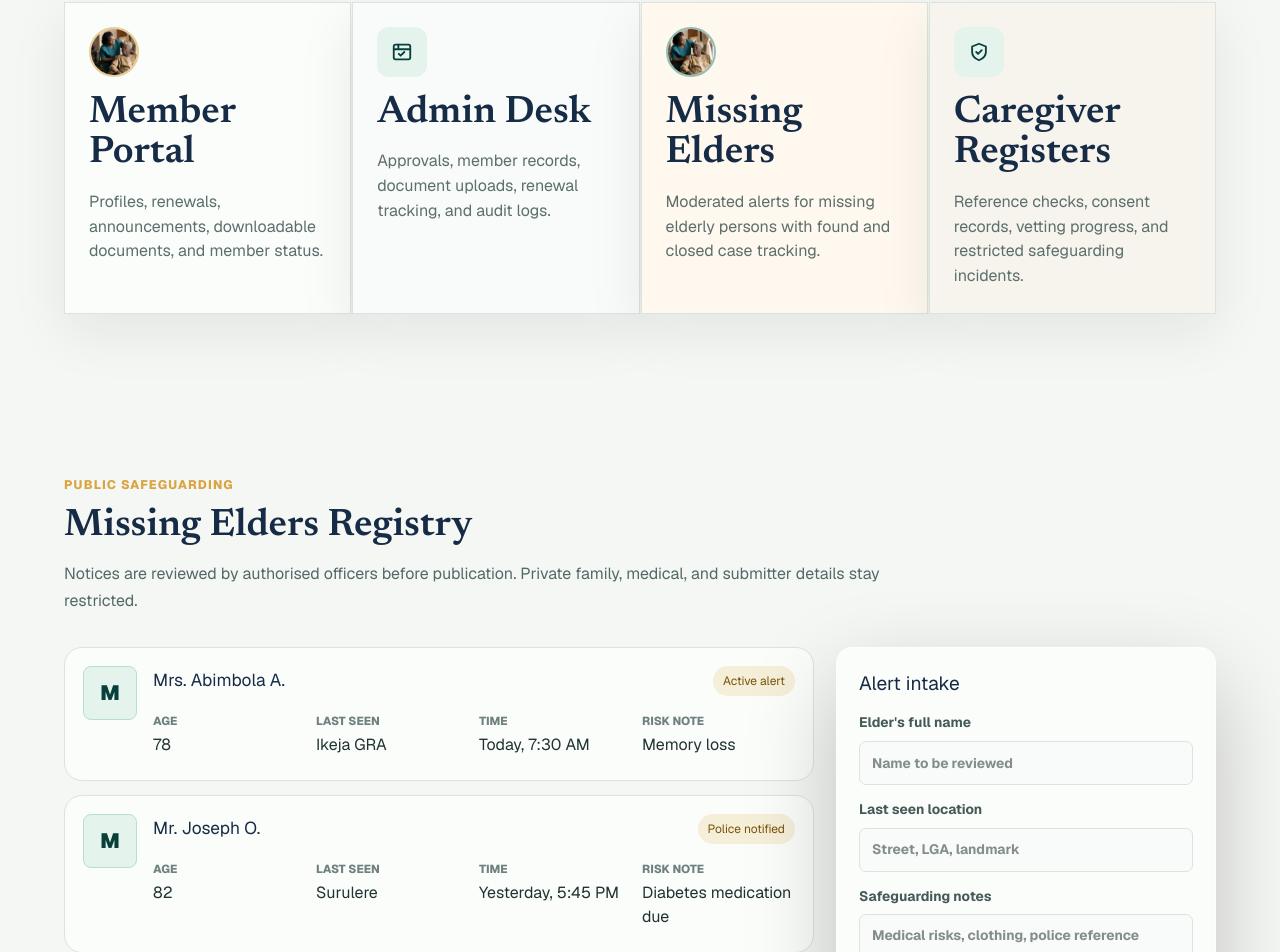
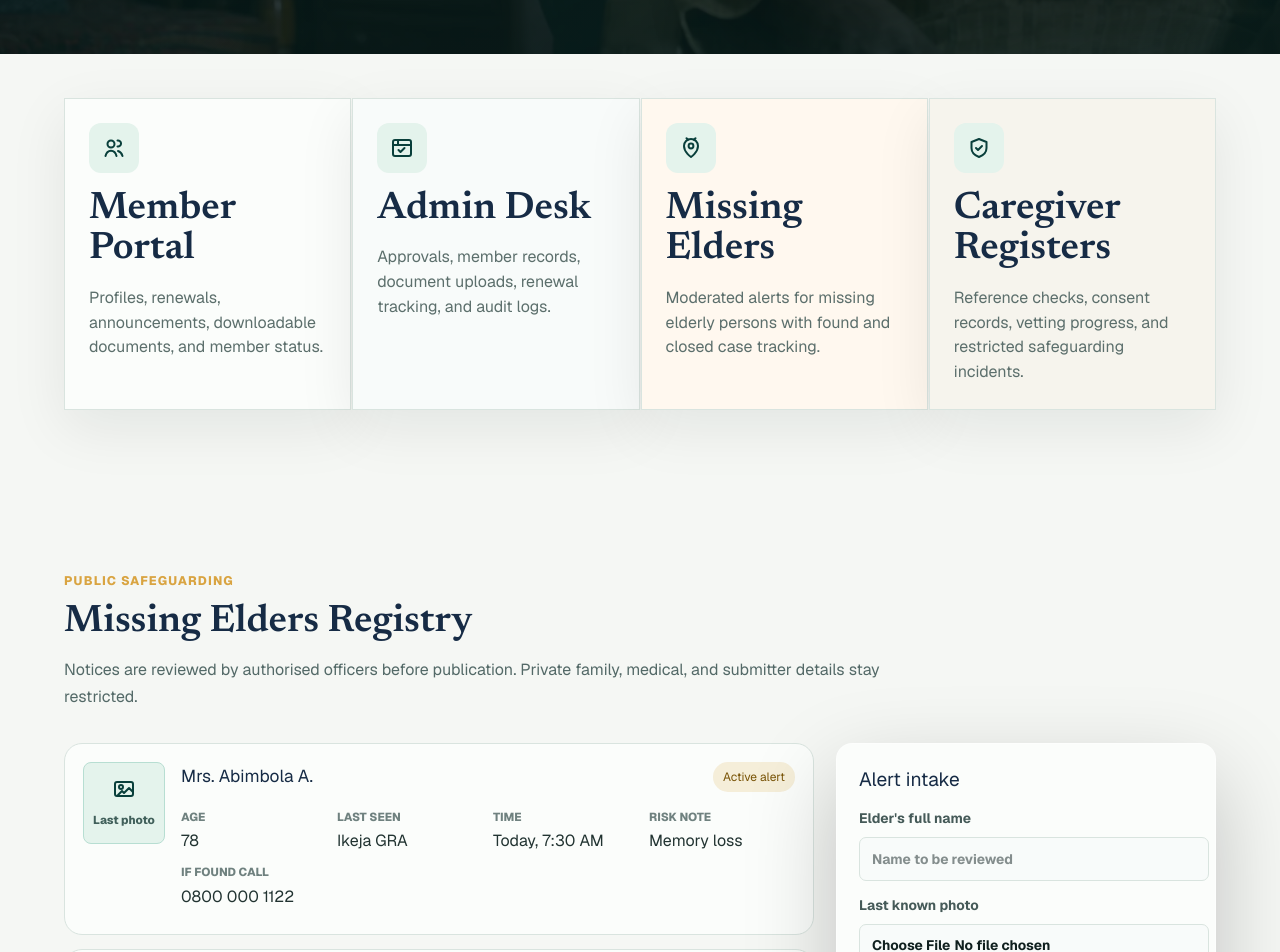
Before and after one commit to officialahplagos/ApecLagos, a Next.js app: page / in a window 1280 px wide. Shown: the part 1011-1963 px from the top of the page. Built offline with nearby package versions, Linux system fonts and the light colour scheme.

Commit message:
Improve mobile navigation and safeguarding UI

```diff
--- /dev/null
+++ b/app/components/MobileMenu.tsx
@@ -0,0 +1,74 @@
+"use client";
+
+import { useEffect, useState } from "react";
+
+const links = [
+  { href: "#missing-elders", label: "Missing Elders" },
+  { href: "#caregiver-register", label: "Caregiver Register" },
+  { href: "#vetting", label: "Vetting" },
+  { href: "#membership", label: "Membership" },
+];
+
+export function MobileMenu() {
+  const [open, setOpen] = useState(false);
+
+  const close = () => setOpen(false);
+
+  useEffect(() => {
+    if (!open) {
+      return;
+    }
+
+    const onKeyDown = (event: KeyboardEvent) => {
+      if (event.key === "Escape") {
+        setOpen(false);
+      }
+    };
+
+    window.addEventListener("keydown", onKeyDown);
+    return () => window.removeEventListener("keydown", onKeyDown);
+  }, [open]);
+
+  return (
+    <div className="mobile-menu">
+      <button
+        className="menu-button"
+        type="button"
+        aria-label="Open navigation menu"
+        aria-expanded={open}
+        onClick={() => setOpen(true)}
+      >
+        <span />
+        <span />
+        <span />
+      </button>
+
+      <div className={`menu-overlay ${open ? "is-open" : ""}`} onClick={close} />
+
+      <aside className={`mobile-drawer ${open ? "is-open" : ""}`} aria-hidden={!open}>
+        <div className="drawer-head">
+          <img src="/logo.svg" alt="" />
+          <div>
+            <strong>APEC Lagos</strong>
+            <small>Provider platform</small>
+          </div>
+          <button type="button" aria-label="Close navigation menu" onClick={close}>
+            x
+          </button>
+        </div>
+
+        <nav aria-label="Mobile navigation">
+          {links.map((link) => (
+            <a href={link.href} key={link.href} onClick={close}>
+              {link.label}
+            </a>
+          ))}
+        </nav>
+
+        <a className="drawer-action" href="#membership" onClick={close}>
+          Open Portal
+        </a>
+      </aside>
+    </div>
+  );
+}
--- a/app/globals.css
+++ b/app/globals.css
@@ -61,12 +61,137 @@ textarea {
   box-shadow: 0 16px 50px rgba(8, 28, 27, 0.08);
   display: grid;
   gap: 20px;
-  grid-template-columns: minmax(260px, 1fr) auto auto;
+  grid-template-columns: minmax(260px, 1fr) auto auto auto;
   margin: 14px clamp(12px, 3vw, 32px) 0;
   padding: 14px clamp(18px, 4vw, 56px);
   position: sticky;
   top: 14px;
   z-index: 10;
+}
+
+.mobile-menu {
+  display: none;
+}
+
+.menu-button {
+  align-items: center;
+  background: var(--ink);
+  border: 0;
+  border-radius: 8px;
+  cursor: pointer;
+  display: grid;
+  gap: 5px;
+  height: 44px;
+  justify-content: center;
+  width: 44px;
+}
+
+.menu-button span {
+  background: var(--white);
+  border-radius: 999px;
+  display: block;
+  height: 2px;
+  width: 20px;
+}
+
+.menu-overlay {
+  background: rgba(6, 23, 22, 0.55);
+  inset: 0;
+  opacity: 0;
+  pointer-events: none;
+  position: fixed;
+  transition: opacity 0.2s ease;
+  z-index: 30;
+}
+
+.menu-overlay.is-open {
+  opacity: 1;
+  pointer-events: auto;
+}
+
+.mobile-drawer {
+  background: var(--panel);
+  border-left: 1px solid var(--line);
+  box-shadow: -24px 0 70px rgba(8, 28, 27, 0.24);
+  display: grid;
+  gap: 22px;
+  grid-template-rows: auto auto auto 1fr;
+  height: 100dvh;
+  max-width: 360px;
+  padding: 22px;
+  position: fixed;
+  right: 0;
+  top: 0;
+  transform: translateX(105%);
+  transition: transform 0.25s ease;
+  width: min(88vw, 360px);
+  z-index: 31;
+}
+
+.mobile-drawer.is-open {
+  transform: translateX(0);
+}
+
+.drawer-head {
+  align-items: center;
+  display: grid;
+  gap: 12px;
+  grid-template-columns: 48px 1fr 40px;
+}
+
+.drawer-head img {
+  height: 48px;
+  width: 48px;
+}
+
+.drawer-head strong,
+.drawer-head small {
+  display: block;
+}
+
+.drawer-head strong {
+  color: var(--teal-dark);
+}
+
+.drawer-head small {
+  color: #607472;
+  font-size: 0.8rem;
+}
+
+.drawer-head button {
+  background: #edf5f1;
+  border: 1px solid var(--line);
+  border-radius: 8px;
+  color: var(--ink);
+  cursor: pointer;
+  font-size: 1.4rem;
+  height: 40px;
+}
+
+.mobile-drawer nav {
+  align-items: stretch;
+  display: grid;
+  gap: 10px;
+}
+
+.mobile-drawer nav a {
+  background: #f7faf8;
+  border: 1px solid var(--line);
+  border-radius: 8px;
+  color: #294440;
+  padding: 14px;
+}
+
+.drawer-action {
+  align-items: center;
+  background: var(--ink);
+  border-radius: 8px;
+  color: var(--white);
+  display: inline-flex;
+  font-weight: 800;
+  justify-content: center;
+  min-height: 48px;
+  padding: 12px 16px;
 }
 
 .brand-lockup {
@@ -153,7 +278,7 @@ nav a:hover {
   background-image:
     linear-gradient(160deg, rgba(8, 28, 27, 0.88) 0%, rgba(8, 28, 27, 0.72) 55%, rgba(8, 28, 27, 0.92) 100%),
     url("/apec-hero-care.webp");
-  background-position: center;
+  background-position: 58% 32%;
   background-size: cover;
   color: var(--white);
   display: grid;
@@ -296,9 +421,10 @@ h1 {
 }
 
 .command-panel {
-  align-self: center;
+  align-self: end;
   overflow: hidden;
   position: relative;
+  margin-top: clamp(70px, 12vh, 150px);
   z-index: 1;
 }
 
@@ -488,8 +614,7 @@ h1 {
   font-family: var(--font-display), var(--font-geist-sans), serif;
 }
 
-.module-icon,
-.module-photo {
+.module-icon {
   height: 50px;
   margin-bottom: 16px;
   width: 50px;
@@ -502,17 +627,6 @@ h1 {
   color: var(--teal-dark);
   display: flex;
   justify-content: center;
-}
-
-.module-photo {
-  border: 2px solid rgba(217, 164, 65, 0.55);
-  border-radius: 999px;
-  display: block;
-  object-fit: cover;
-}
-
-.module-strip article:nth-child(3) .module-photo {
-  border-color: rgba(15, 118, 110, 0.45);
 }
 
 .module-strip h2,
@@ -558,6 +672,13 @@ h1 {
   max-width: 850px;
 }
 
+#missing-elders,
+#caregiver-register,
+#vetting,
+#membership {
+  scroll-margin-top: 120px;
+}
+
 .section-heading h2 {
   color: var(--navy);
   margin-top: 10px;
@@ -599,7 +720,7 @@ h1 {
   border-radius: 18px;
   display: grid;
   gap: 16px;
-  grid-template-columns: 54px minmax(0, 1fr);
+  grid-template-columns: 82px minmax(0, 1fr);
   padding: 18px;
   transition: border-color 0.2s ease, box-shadow 0.2s ease;
 }
@@ -609,11 +730,13 @@ h1 {
   box-shadow: 0 12px 32px rgba(8, 28, 27, 0.1);
 }
 
-.elder-card:hover .avatar {
+.elder-card:hover .avatar,
+.elder-card:hover .missing-photo {
   transform: scale(1.05);
 }
 
-.avatar {
+.avatar,
+.missing-photo {
   align-items: center;
   background: var(--mint);
   border: 1px solid #b7ded2;
@@ -628,6 +751,21 @@ h1 {
   width: 54px;
 }
 
+.missing-photo {
+  display: grid;
+  gap: 4px;
+  height: 82px;
+  justify-items: center;
+  padding: 12px 8px;
+  width: 82px;
+}
+
+.missing-photo span {
+  color: #41605b;
+  font-size: 0.72rem;
+  font-weight: 800;
+}
+
 .card-topline {
   gap: 12px;
 }
@@ -640,7 +778,7 @@ h1 {
 dl {
   display: grid;
   gap: 10px;
-  grid-template-columns: repeat(4, minmax(0, 1fr));
+  grid-template-columns: repeat(auto-fit, minmax(132px, 1fr));
   margin: 16px 0 0;
 }
 
@@ -893,29 +1031,21 @@ footer {
   padding: 24px clamp(18px, 5vw, 72px);
 }
 
-.footer-photo-strip {
+.footer-icon-strip {
   display: flex;
   gap: 6px;
 }
 
-.footer-photo-strip img {
+.footer-icon-strip span {
+  align-items: center;
+  background: rgba(255, 255, 255, 0.08);
   border: 1px solid rgba(217, 164, 65, 0.34);
   border-radius: 999px;
+  color: var(--gold);
+  display: flex;
   height: 42px;
-  object-fit: cover;
+  justify-content: center;
   width: 42px;
-}
-
-.footer-photo-strip img:nth-child(1) {
-  object-position: 66% 42%;
-}
-
-.footer-photo-strip img:nth-child(2) {
-  object-position: 82% 35%;
-}
-
-.footer-photo-strip img:nth-child(3) {
-  object-position: 38% 58%;
 }
 
 footer img {
@@ -940,7 +1070,12 @@ footer img {
   }
 
   .hero {
+    background-position: 62% top;
     min-height: auto;
+  }
+
+  .command-panel {
+    margin-top: 42px;
   }
 
   .module-strip,
@@ -956,8 +1091,18 @@ footer img {
 
 @media (max-width: 680px) {
   .site-header {
+    grid-template-columns: 1fr auto;
     margin-inline: 10px;
     padding: 12px 16px;
+  }
+
+  .site-header > nav,
+  .site-header > .header-action {
+    display: none;
+  }
+
+  .mobile-menu {
+    display: block;
   }
 
   .brand-mark {
@@ -972,6 +1117,15 @@ footer img {
   .hero,
   .workspace-band {
     padding-inline: 16px;
+  }
+
+  .hero {
+    background-position: 66% top;
+    padding-top: 54px;
+  }
+
+  .command-panel {
+    margin-top: 58px;
   }
 
   .module-strip,
--- a/app/page.tsx
+++ b/app/page.tsx
@@ -1,3 +1,4 @@
+import { MobileMenu } from "./components/MobileMenu";
 import { StatGrid } from "./components/StatGrid";
 
 const missingElders = [
@@ -7,6 +8,7 @@ const missingElders = [
     lastSeen: "Ikeja GRA",
     date: "Today, 7:30 AM",
     risk: "Memory loss",
+    contact: "0800 000 1122",
     status: "Active alert",
   },
   {
@@ -15,6 +17,7 @@ const missingElders = [
     lastSeen: "Surulere",
     date: "Yesterday, 5:45 PM",
     risk: "Diabetes medication due",
+    contact: "0800 000 1144",
     status: "Police notified",
   },
   {
@@ -23,6 +26,7 @@ const missingElders = [
     lastSeen: "Lekki Phase 1",
     date: "Closed 2 days ago",
     risk: "Found safe",
+    contact: "Case closed",
     status: "Closed",
   },
 ];
@@ -68,61 +72,22 @@ const modules = [
   {
     title: "Member Portal",
     text: "Profiles, renewals, announcements, downloadable documents, and member status.",
-    photo: "/apec-hero-care.webp",
-    photoPosition: "65% 45%",
-    icon: null,
+    icon: "members",
   },
   {
     title: "Admin Desk",
     text: "Approvals, member records, document uploads, renewal tracking, and audit logs.",
-    photo: null,
-    photoPosition: null,
-    icon: (
-      <svg
-        width="22"
-        height="22"
-        viewBox="0 0 24 24"
-        fill="none"
-        stroke="currentColor"
-        strokeWidth="2"
-        strokeLinecap="round"
-        strokeLinejoin="round"
-        aria-hidden="true"
-      >
-        <rect x="3" y="4" width="18" height="16" rx="2" />
-        <path d="M3 9h18M8 4v5" />
-        <path d="m8.5 14 2 2 4-4" />
-      </svg>
-    ),
+    icon: "admin",
   },
   {
     title: "Missing Elders",
     text: "Moderated alerts for missing elderly persons with found and closed case tracking.",
-    photo: "/apec-hero-care.webp",
-    photoPosition: "78% 35%",
-    icon: null,
+    icon: "missing",
   },
   {
     title: "Caregiver Registers",
     text: "Reference checks, consent records, vetting progress, and restricted safeguarding incidents.",
-    photo: null,
-    photoPosition: null,
-    icon: (
-      <svg
-        width="22"
-        height="22"
-        viewBox="0 0 24 24"
-        fill="none"
-        stroke="currentColor"
-        strokeWidth="2"
-        strokeLinecap="round"
-        strokeLinejoin="round"
-        aria-hidden="true"
-      >
-        <path d="M12 3 4.5 6v6c0 4.5 3.2 7.4 7.5 9 4.3-1.6 7.5-4.5 7.5-9V6L12 3Z" />
-        <path d="m9 12 2 2 4-4" />
-      </svg>
-    ),
+    icon: "shield",
   },
 ];
 
@@ -138,6 +103,76 @@ const statusStats = [
   { value: 412, label: "reference checks" },
   { value: 24, label: "pending reviews" },
 ];
+
+function AppIcon({ name }: { name: string }) {
+  const common = {
+    width: 24,
+    height: 24,
+    viewBox: "0 0 24 24",
+    fill: "none",
+    stroke: "currentColor",
+    strokeWidth: 2,
+    strokeLinecap: "round" as const,
+    strokeLinejoin: "round" as const,
+    "aria-hidden": true,
+  };
+
+  if (name === "members") {
+    return (
+      <svg {...common}>
+        <circle cx="9" cy="8" r="3.5" />
+        <path d="M3.5 20c.8-3.5 3-5.3 5.5-5.3s4.7 1.8 5.5 5.3" />
+        <path d="M15.5 10.5a3 3 0 1 0 0-5.9" />
+        <path d="M16 15c2.2.6 3.7 2.2 4.5 5" />
+      </svg>
+    );
+  }
+
+  if (name === "admin") {
+    return (
+      <svg {...common}>
+        <rect x="3" y="4" width="18" height="16" rx="2" />
+        <path d="M3 9h18M8 4v5" />
+        <path d="m8.5 14 2 2 4-4" />
+      </svg>
+    );
+  }
+
+  if (name === "missing") {
+    return (
+      <svg {...common}>
+        <path d="M12 21s-7-4.8-7-11a7 7 0 0 1 14 0c0 6.2-7 11-7 11Z" />
+        <circle cx="12" cy="10" r="2.4" />
+        <path d="M9 3.8 7.5 2.3M15 3.8l1.5-1.5" />
+      </svg>
+    );
+  }
+
+  if (name === "phone") {
+    return (
+      <svg {...common}>
+        <path d="M22 16.9v3a2 2 0 0 1-2.2 2 19.8 19.8 0 0 1-8.6-3.1 19.4 19.4 0 0 1-6-6A19.8 19.8 0 0 1 2.1 4.2 2 2 0 0 1 4.1 2h3a2 2 0 0 1 2 1.7c.1.9.3 1.7.6 2.5a2 2 0 0 1-.5 2.1L8 9.5a16 16 0 0 0 6.5 6.5l1.2-1.2a2 2 0 0 1 2.1-.5c.8.3 1.6.5 2.5.6A2 2 0 0 1 22 16.9Z" />
+      </svg>
+    );
+  }
+
+  if (name === "photo") {
+    return (
+      <svg {...common}>
+        <rect x="3" y="5" width="18" height="14" rx="2" />
+        <circle cx="9" cy="10" r="2" />
+        <path d="m21 15-4-4-5 5-2-2-4 4" />
+      </svg>
+    );
+  }
+
+  return (
+    <svg {...common}>
+      <path d="M12 3 4.5 6v6c0 4.5 3.2 7.4 7.5 9 4.3-1.6 7.5-4.5 7.5-9V6L12 3Z" />
+      <path d="m9 12 2 2 4-4" />
+    </svg>
+  );
+}
 
 export default function Home() {
   return (
@@ -159,6 +194,7 @@ export default function Home() {
         <a className="header-action" href="#membership">
           Open Portal
         </a>
+        <MobileMenu />
       </header>
 
       <section className="hero" id="top">
@@ -215,16 +251,9 @@ export default function Home() {
       <section className="module-strip" aria-label="Main app modules">
         {modules.map((module) => (
           <article key={module.title}>
-            {module.photo ? (
-              <img
-                src={module.photo}
-                alt=""
-                className="module-photo"
-                style={{ objectPosition: module.photoPosition ?? "center" }}
-              />
-            ) : (
-              <div className="module-icon">{module.icon}</div>
-            )}
+            <div className="module-icon">
+              <AppIcon name={module.icon} />
+            </div>
             <h2>{module.title}</h2>
             <p>{module.text}</p>
           </article>
@@ -244,7 +273,10 @@ export default function Home() {
           <div className="elder-board">
             {missingElders.map((elder) => (
               <article className="elder-card" key={elder.name}>
-                <div className="avatar">{elder.name.slice(0, 1)}</div>
+                <div className="missing-photo">
+                  <AppIcon name="photo" />
+                  <span>Last photo</span>
+                </div>
                 <div>
                   <div className="card-topline">
                     <h3>{elder.name}</h3>
@@ -267,6 +299,10 @@ export default function Home() {
                       <dt>Risk note</dt>
                       <dd>{elder.risk}</dd>
                     </div>
+                    <div>
+                      <dt>If found call</dt>
+                      <dd>{elder.contact}</dd>
+                    </div>
                   </dl>
                 </div>
               </article>
@@ -279,8 +315,16 @@ export default function Home() {
               <input placeholder="Name to be reviewed" />
             </label>
             <label>
+              Last known photo
+              <input type="file" accept="image/png,image/jpeg,image/webp" />
+            </label>
+            <label>
               Last seen location
               <input placeholder="Street, LGA, landmark" />
+            </label>
+            <label>
+              Contact number if found
+              <input placeholder="Family or reporting officer number" />
             </label>
             <label>
               Safeguarding notes
@@ -406,10 +450,10 @@ export default function Home() {
       </section>
 
       <footer>
-        <div className="footer-photo-strip" aria-hidden="true">
-          <img src="/apec-hero-care.webp" alt="" />
-          <img src="/apec-hero-care.webp" alt="" />
-          <img src="/apec-hero-care.webp" alt="" />
+        <div className="footer-icon-strip" aria-hidden="true">
+          <span><AppIcon name="members" /></span>
+          <span><AppIcon name="missing" /></span>
+          <span><AppIcon name="phone" /></span>
         </div>
         <img src="/logo.svg" alt="" />
         <span>
```
Also changed, not shown: 1 other file (tests, documents, lock files or other folders).
